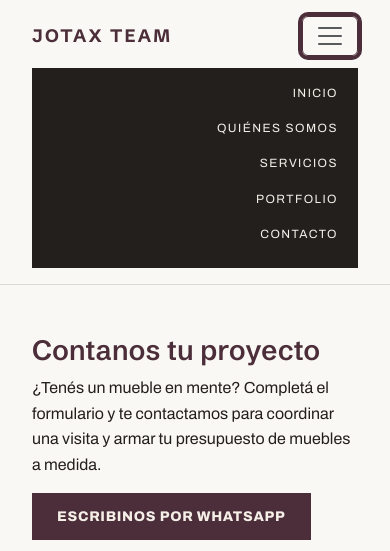
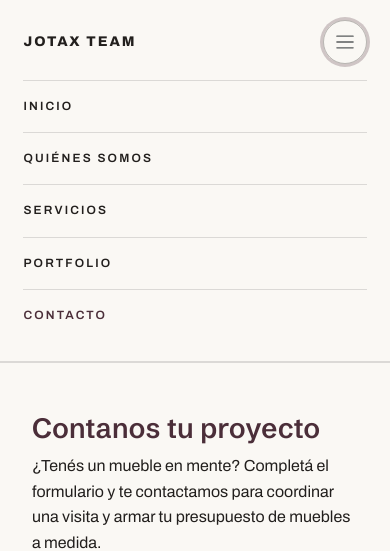
Before and after one commit to aylenlazcano/pagina-web-jotax, a website: page pages/contacto.html in a window 390 px wide. Both pictures are taken after a click on the button "Abrir menú". Shown: the top 551 px of the page. Drawn offline with nearby package versions, Linux system fonts and the light colour scheme.

Commit message:
feat: navbar editorial estilada desde SCSS con mixin etiqueta parametrizado

```diff
--- a/pages/contacto.html
+++ b/pages/contacto.html
@@ -34,7 +34,7 @@
           <span class="navbar-toggler-icon"></span>
         </button>
         <div class="collapse navbar-collapse" id="menuPrincipal">
-          <ul class="navbar-nav ms-auto mb-2 mb-lg-0 text-end">
+          <ul class="navbar-nav ms-auto">
             <li class="nav-item">
               <a class="nav-link" href="../index.html">Inicio</a>
             </li>
--- a/scss/layout/_nav.scss
+++ b/scss/layout/_nav.scss
@@ -1,66 +1,121 @@
 @use "../utilities/variables" as *;
 @use "../utilities/mixins" as *;
 
-.navbar .nav-link {
-  text-transform: uppercase;
-  letter-spacing: 0.12em;
-  font-size: 0.75rem;
-  font-weight: 500;
-  text-shadow: 0 1px 4px rgba($negro, 0.55);
-}
+// Navbar de Bootstrap con el estilo editorial del prototipo.
+// Los colores se cambian con las variables propias de Bootstrap (--bs-navbar-*).
 
 .navbar {
-  --bs-navbar-color: #{$on-accent};
-  --bs-navbar-hover-color: #{$on-accent-muted};
-  --bs-navbar-active-color: #{$on-accent};
-  --bs-navbar-toggler-border-color: #{$on-accent};
-  --bs-navbar-padding-x: 1.25rem;
-  --bs-navbar-padding-y: 1rem;
-}
+  --bs-navbar-color: #{$ink};
+  --bs-navbar-hover-color: #{$muted};
+  --bs-navbar-active-color: #{$ink};
+  --bs-navbar-brand-color: #{$ink};
+  --bs-navbar-brand-hover-color: #{$ink};
+  --bs-navbar-padding-x: #{$margen-lateral-mobile};
+  --bs-navbar-padding-y: 1.25rem;
 
-.navbar-brand.logo {
-  font-family: $font-titulos;
-  font-size: 1.125rem;
-  font-weight: 700;
-  color: $on-accent;
-  text-transform: uppercase;
-  letter-spacing: 0.12em;
-}
-
-@media (max-width: $bp-nav - 0.02px) {
-  .navbar-collapse {
-    background-color: $ink;
-    padding: 0.5rem 1.25rem;
-    margin-top: 0.75rem;
+  @include desktop {
+    --bs-navbar-padding-x: #{$margen-lateral};
   }
 
-  body.header-simple .navbar-collapse {
-    --bs-navbar-color: #{$on-accent};
-    --bs-navbar-hover-color: #{$on-accent-muted};
-    --bs-navbar-active-color: #{$on-accent};
+  .container-fluid {
+    padding: 0;
   }
 
-}
+  // Logo: "Team" en el index, "Jotax Team" en el resto
+  &-brand.logo {
+    font-family: $font-texto;
+    font-weight: 800;
+    font-size: 0.875rem;
+    letter-spacing: 0.14em;
+    text-transform: uppercase;
+    margin: 0;
 
-@media (min-width: $bp-nav) {
-  .navbar {
-    --bs-navbar-padding-x: 3rem;
-    --bs-navbar-padding-y: 1.75rem;
+    &:hover {
+      text-decoration: none;
+    }
+  }
+
+  .nav-link {
+    @include etiqueta(0.18em);
+    position: relative;
+    padding: 1rem 0;
+    transition: color $transicion;
+
+    &:hover {
+      text-decoration: none;
+    }
+
+    // Línea que crece debajo del link al pasar el mouse
+    &::after {
+      content: "";
+      position: absolute;
+      left: 0;
+      bottom: 0;
+      width: 0;
+      height: 1px;
+      background-color: currentColor;
+      transition: width $transicion-lenta;
+    }
+
+    &:hover::after,
+    &.active::after {
+      width: 100%;
+    }
+  }
+
+  // Botón hamburguesa redondo
+  &-toggler {
+    width: 44px;
+    height: 44px;
+    padding: 0;
+    border: 1px solid rgba($ink, 0.3);
+    border-radius: 50%;
+
+    &:focus {
+      box-shadow: 0 0 0 3px rgba($accent, 0.25);
+    }
+  }
+
+  &-toggler-icon {
+    width: 1.1em;
+    height: 1.1em;
   }
 }
 
-body.header-simple .navbar {
-  --bs-navbar-color: #{$accent};
-  --bs-navbar-hover-color: #{$accent-hover};
-  --bs-navbar-active-color: #{$accent};
-  --bs-navbar-toggler-border-color: #{$accent};
+// Mobile y tablet: menú desplegado con líneas entre links
+@media (max-width: $bp-nav - 0.02px) {
+
+ // Con el menú abierto, toda la barra toma el fondo claro
+  .navbar:has(.navbar-collapse.show),
+  .navbar:has(.navbar-collapse.collapsing) {
+    background-color: $bg;
+    border-bottom: 1px solid $line;
+  }
+
+  .navbar-collapse {
+    margin-top: 1rem;
+  }
+
+  .navbar .nav-item {
+    border-top: 1px solid $line;
+  }
+
+  .navbar .nav-link::after {
+    display: none;
+  }
+
+  .navbar .nav-link.active {
+    color: $accent;
+  }
 }
 
-body.header-simple .navbar-brand.logo {
-  color: $accent;
-  text-shadow: none;
+// Desktop: links en fila con aire entre ellos
+@media (min-width: $bp-nav) {
+  .navbar-nav {
+    gap: 2.25rem;
+  }
+
+  .navbar .nav-link {
+    padding: 0.25rem 0;
+  }
 }
-
-body.header-simple .navbar .nav-link {
-  text-shadow: none;
-}
--- a/scss/utilities/_mixins.scss
+++ b/scss/utilities/_mixins.scss
@@ -26,14 +26,14 @@
   }
 }
 
-// Etiquetas chiquitas en mayúscula (footer-titulo, footer-slogan, eyebrow)
-@mixin etiqueta {
+// Etiquetas chiquitas en mayúscula (footer, eyebrow, links del menú)
+// $espaciado: cuánto aire hay entre letras (por defecto 0.08em)
+@mixin etiqueta($espaciado: 0.08em) {
   font-size: 0.75rem;
   text-transform: uppercase;
-  letter-spacing: 0.08em;
+  letter-spacing: $espaciado;
   font-weight: 600;
 }
-
 // Imágenes que llenan su caja sin deformarse
 @mixin img-cover($alto) {
   width: 100%;
```
Also changed, not shown: index.html (+2 -2 lines), pages/nosotros.html (+1 -1 lines), pages/portfolio.html (+1 -1 lines), pages/servicios.html (+1 -1 lines), styles/style.css.
